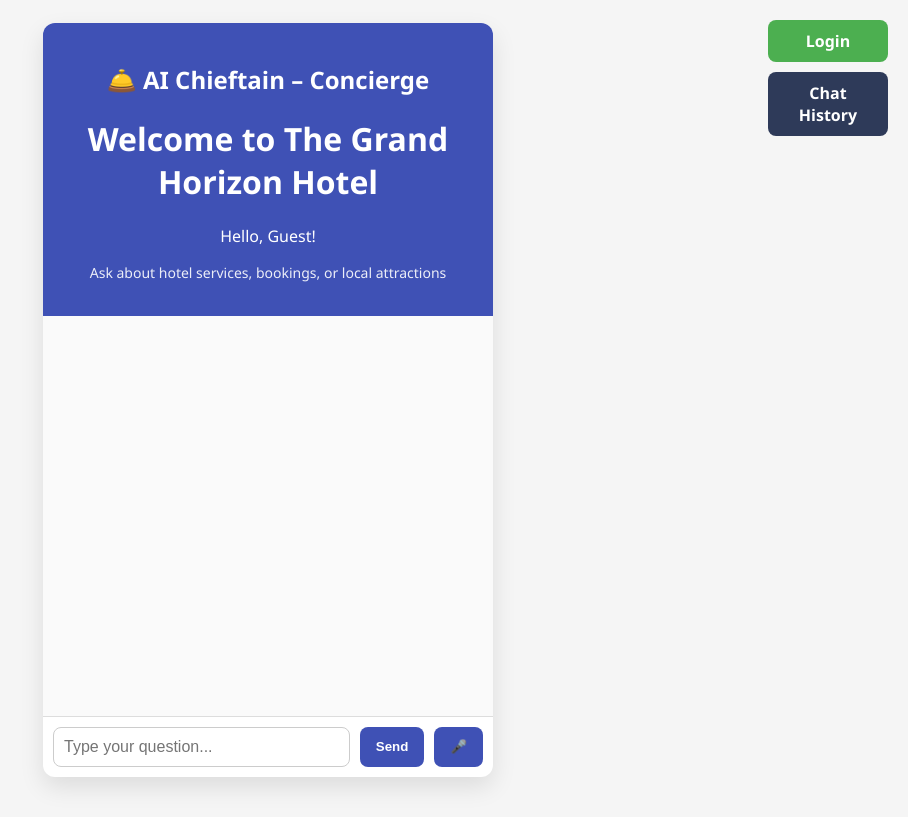
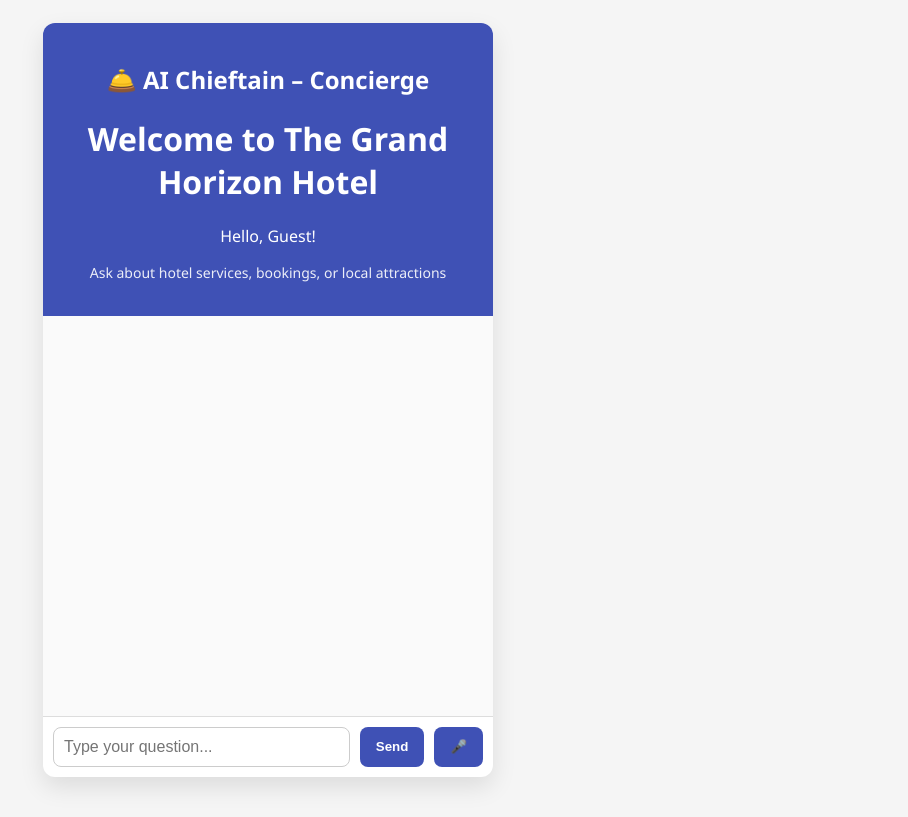
Before and after one commit to Pratyush0511/Conceirge, a plain HTML site: page static/index.html in a window 1280 px wide. Shown: the whole page, without its empty margins (372-1280 px from the left). Drawn offline with Linux system fonts and the light colour scheme.

Commit message:
Update index.html

```diff
--- a/static/index.html
+++ b/static/index.html
@@ -140,10 +140,10 @@
   </style>
 </head>
 <body>
-  <div class="floating-buttons">
+<!--   <div class="floating-buttons">
     <a href="/login" class="btn login-btn">Login</a>
     <a href="/static/admin.html" target="_blank" class="btn">Chat History</a>
-  </div>
+  </div> -->
 
   <div class="page-wrapper">
     <div class="container">
```
